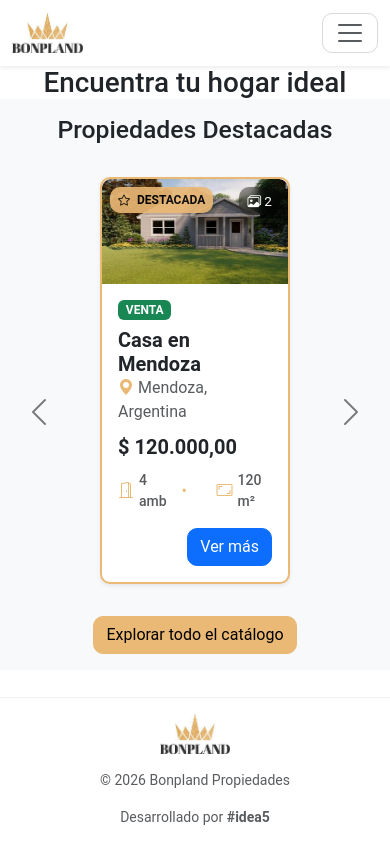
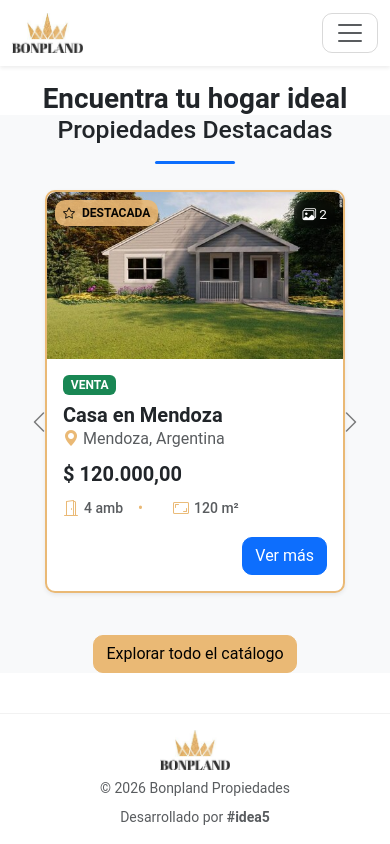
Before and after one commit to ali-zunega/project_bonpland, a React (Vite) app in the folder frontend/: page / in a window 390 px wide. Built offline with nearby package versions, Linux system fonts and the light colour scheme.

Commit message:
improve responsive layout for small devices

```diff
--- a/frontend/src/components/AboutMe/AboutMe.jsx
+++ b/frontend/src/components/AboutMe/AboutMe.jsx
@@ -3,23 +3,32 @@ import "bootstrap/dist/css/bootstrap.min.css";
 
 export function AboutMe() {
   return (
-    <section className="container my-5">
+    <section className="container my-3">
       <div className="row justify-content-center">
         <div className="col-lg-10">
-          <div className="card shadow-sm border-0 p-4">
+          <div className="card shadow-sm border-0 p-2">
             <h2 className="mb-3 text-center fw-bold">Quiénes Somos</h2>
             <p className="lead text-center">
-              En Inmobiliaria Bonpland conectamos personas con oportunidades únicas en el mercado inmobiliario de Latinoamérica.
+              En Inmobiliaria Bonpland conectamos personas con oportunidades
+              únicas en el mercado inmobiliario de Latinoamérica.
             </p>
             <hr />
             <p>
-              Nuestro objetivo es simplificar la búsqueda de propiedades, ofreciendo una plataforma clara, intuitiva y completa donde cada usuario pueda encontrar el inmueble que mejor se adapte a sus necesidades.
+              Nuestro objetivo es simplificar la búsqueda de propiedades,
+              ofreciendo una plataforma clara, intuitiva y completa donde cada
+              usuario pueda encontrar el inmueble que mejor se adapte a sus
+              necesidades.
             </p>
             <p>
-              Creemos que cada propiedad tiene una historia y cada cliente un proyecto. Por eso, brindamos información detallada, herramientas de búsqueda avanzadas y un acompañamiento cercano durante todo el proceso.
+              Creemos que cada propiedad tiene una historia y cada cliente un
+              proyecto. Por eso, brindamos información detallada, herramientas
+              de búsqueda avanzadas y un acompañamiento cercano durante todo el
+              proceso.
             </p>
             <p className="mb-0">
-              Nuestro compromiso es ofrecer transparencia, confianza y eficiencia, facilitando la toma de decisiones a través de una experiencia digital moderna.
+              Nuestro compromiso es ofrecer transparencia, confianza y
+              eficiencia, facilitando la toma de decisiones a través de una
+              experiencia digital moderna.
             </p>
           </div>
         </div>
--- a/frontend/src/components/FeaturedProperties/FeaturedPropertiesCarousel.css
+++ b/frontend/src/components/FeaturedProperties/FeaturedPropertiesCarousel.css
@@ -1,11 +1,36 @@
 #featuredCarousel {
-  padding: 0 80px; /* Creamos un "pasillo" para las flechas */
+  padding: 0 80px;
+  /* Creamos un "pasillo" para las flechas */
 }
 
 .carousel-control-prev {
-  left: 0; /* La flecha ahora vive en el pasillo izquierdo */
+  left: 0;
+  /* La flecha ahora vive en el pasillo izquierdo */
 }
 
 .carousel-control-next {
-  right: 0; /* La flecha ahora vive en el pasillo derecho */
+  right: 0;
+  /* La flecha ahora vive en el pasillo derecho */
 }
+
+@media (max-width: 460px) {
+  #featuredCarousel {
+    padding: 0 15px;
+  }
+
+  .carousel-inner {
+    padding: 0 10px;
+  }
+
+  .carousel-item {
+    padding: 10px 0;
+  }
+
+  span.carousel-control-prev-icon,
+  span.carousel-control-next-icon {
+    width: 1.5rem;
+    height: 1.5rem;
+  }
+
+
+}
--- a/frontend/src/components/Footer/Footer.jsx
+++ b/frontend/src/components/Footer/Footer.jsx
@@ -5,12 +5,10 @@ import logo from "../../assets/logo.jpeg";
 const Footer = () => {
   return (
     <footer className="footer-custom text-center py-3 mt-4">
-      <div className="container d-flex flex-column align-items-center gap-3">
-
+      <div className="container d-flex flex-column flex-md-row justify-content-between align-items-center gap-2">
         {/* Logo */}
-        <Link to="/" className="d-flex align-items-center gap-2 text-decoration-none">
+        <Link to="/" className="d-flex align-items-center text-decoration-none">
           <img src={logo} alt="Logo Bonpland" style={{ height: "40px" }} />
-          {/* <span className="fw-bold text-dark">Bonpland Propiedades</span> */}
         </Link>
 
         {/* Texto */}
@@ -21,7 +19,6 @@ const Footer = () => {
         <p className="mb-0 text-muted small">
           Desarrollado por <strong>#idea5</strong>
         </p>
-
       </div>
     </footer>
   );
--- a/frontend/src/components/PropertyCard/PropertyCard.css
+++ b/frontend/src/components/PropertyCard/PropertyCard.css
@@ -0,0 +1,6 @@
+@media (max-width: 360px) {
+    .property-card {
+        max-width: 280px;
+        margin: 0 auto;
+    }
+}
--- a/frontend/src/pages/Home/Home.jsx
+++ b/frontend/src/pages/Home/Home.jsx
@@ -1,27 +1,27 @@
-import React from 'react';
-import FeaturedPropertiesCarousel from '../../components/FeaturedProperties/FeaturedPropertiesCarousel';
+import React from "react";
+import FeaturedPropertiesCarousel from "../../components/FeaturedProperties/FeaturedPropertiesCarousel";
 
-import properties from '../../data/properties.json';
+import properties from "../../data/properties.json";
 
 const Home = () => {
   return (
-    <main>
-      <section className="hero">
-        <h1 className="text-center">Encuentra tu hogar ideal</h1>
+    <>
+      <section className="hero d-flex align-items-center justify-content-center mt-3">
+        <h1 className="text-center fw-bold">Encuentra tu hogar ideal</h1>
       </section>
 
-      <section className="py-3 bg-light">
-        <div className="container">
-          <h2 className="text-center mb-4">Propiedades Destacadas</h2>
+      <section className="bg-light">
+        <div className="container justify-content-center align-items-center d-flex flex-column">
+          <h2 className="text-center mb-3">Propiedades Destacadas</h2>
+          <div
+            className="bg-primary mb-2"
+            style={{ height: "3px", width: "80px", borderRadius: "2px" }}
+          ></div>
 
-          {/* Aquí insertas el componente */}
           <FeaturedPropertiesCarousel properties={properties} />
-
         </div>
       </section>
-
-      {/* Luego agregar boton de "Ver todas las propiedades" */}
-    </main>
+    </>
   );
 };
 
--- a/frontend/src/pages/Properties/Properties.jsx
+++ b/frontend/src/pages/Properties/Properties.jsx
@@ -7,8 +7,8 @@ import PropertyFilters from "../../components/PropertyFilters/PropertyFilters";
 const Properties = () => {
   const navigate = useNavigate();
   // Calculamos el precio máximo real de tus datos
-  const maxPriceInData = Math.max(...propertiesData.map(p => p.price), 0);
-  const minPriceInData = Math.min(...propertiesData.map(p => p.price), 0);
+  const maxPriceInData = Math.max(...propertiesData.map((p) => p.price), 0);
+  const minPriceInData = Math.min(...propertiesData.map((p) => p.price), 0);
 
   // Estado para las propiedades que se muestran en pantalla
   const [filteredProperties, setFilteredProperties] = useState(propertiesData);
@@ -16,41 +16,61 @@ const Properties = () => {
   const handleSearch = (filters) => {
     const results = propertiesData.filter((prop) => {
       // 1. Filtro por Ambientes (si es "4", buscamos 4 o más)
-      const matchesRooms = filters.rooms === "" ||
-        (filters.rooms === "4" ? prop.rooms >= 4 : prop.rooms === parseInt(filters.rooms));
+      const matchesRooms =
+        filters.rooms === "" ||
+        (filters.rooms === "4"
+          ? prop.rooms >= 4
+          : prop.rooms === parseInt(filters.rooms));
 
       // 2. Filtro por País (case insensitive)
-      const matchesCountry = filters.country === "" ||
+      const matchesCountry =
+        filters.country === "" ||
         prop.country.toLowerCase().includes(filters.country.toLowerCase());
 
       // 3. Filtro por Ciudad
-      const matchesCity = filters.city === "" ||
+      const matchesCity =
+        filters.city === "" ||
         prop.city.toLowerCase().includes(filters.city.toLowerCase());
 
       // 4. Filtro por Metros Cuadrados
-      const matchesMinSqM = filters.minSqM === "" || prop.sqM >= parseInt(filters.minSqM);
-      const matchesMaxSqM = filters.maxSqM === "" || prop.sqM <= parseInt(filters.maxSqM);
+      const matchesMinSqM =
+        filters.minSqM === "" || prop.sqM >= parseInt(filters.minSqM);
+      const matchesMaxSqM =
+        filters.maxSqM === "" || prop.sqM <= parseInt(filters.maxSqM);
 
       // 5. Filtro por Precio Máximo
       const matchesPrice = prop.price <= parseInt(filters.price);
 
       // 6. Filtro por Tipo (Alquiler/Compra)
-      const matchesType = filters.type === "" || prop.type.toLowerCase() === filters.type.toLowerCase();
+      const matchesType =
+        filters.type === "" ||
+        prop.type.toLowerCase() === filters.type.toLowerCase();
 
       // Solo si cumple todas las condiciones
-      return matchesRooms && matchesCountry && matchesCity && matchesMinSqM && matchesMaxSqM && matchesPrice && matchesType;
+      return (
+        matchesRooms &&
+        matchesCountry &&
+        matchesCity &&
+        matchesMinSqM &&
+        matchesMaxSqM &&
+        matchesPrice &&
+        matchesType
+      );
     });
 
     setFilteredProperties(results);
   };
 
   return (
-    <div className="container-fluid mt-4 px-4">
+    <div className="container-fluid mt-2 px-4">
       <div className="d-flex justify-content-between align-items-center mb-4">
         <div className="d-flex flex-column align-items-center w-100 py-2">
-          <h1 className="display-5 fw-bold mb-2">Propiedades Disponibles</h1>
+          <h2 className="fw-bold mb-2">Propiedades Disponibles</h2>
           <p className="text-muted">Encuentra tu próximo hogar con nosotros</p>
-          <div className="bg-primary mt-2" style={{ height: '3px', width: '60px', borderRadius: '2px' }}></div>
+          <div
+            className="bg-primary mt-2"
+            style={{ height: "3px", width: "80px", borderRadius: "2px" }}
+          ></div>
         </div>
 
         {/* Botón visible SOLO en móviles (d-lg-none) */}
@@ -68,7 +88,11 @@ const Properties = () => {
         {/* Sidebar de Filtros a la izquierda */}
         <aside className="col-12 col-lg-3">
           {/* En móvil es un colapsable, en PC está siempre visible (d-lg-block) */}
-          <div className="collapse d-lg-block sticky-lg-top" id="mobileFilters" style={{ top: '20px' }}>
+          <div
+            className="collapse d-lg-block sticky-lg-top"
+            id="mobileFilters"
+            style={{ top: "20px" }}
+          >
             <PropertyFilters
               key={maxPriceInData}
               onSearch={handleSearch}
@@ -79,7 +103,7 @@ const Properties = () => {
         </aside>
 
         {/* grid propiedades a la derecha */}
-        <main className="col-12 col-lg-9">
+        <div className="col-12 col-lg-9">
           <div className="row g-4">
             {filteredProperties.length > 0 ? (
               filteredProperties.map((property) => (
@@ -92,13 +116,18 @@ const Properties = () => {
               ))
             ) : (
               <div className="text-center py-5 w-100">
-                <i className="bi bi-search" style={{ fontSize: '3rem', color: '#ccc' }}></i>
-                <h3 className="mt-3 text-muted">No encontramos lo que buscas</h3>
+                <i
+                  className="bi bi-search"
+                  style={{ fontSize: "3rem", color: "#abaaaa" }}
+                ></i>
+                <h3 className="mt-3 text-muted">
+                  No encontramos lo que buscas
+                </h3>
                 <p>Prueba ajustando los filtros o limpiando la búsqueda.</p>
               </div>
             )}
           </div>
-        </main>
+        </div>
       </div>
     </div>
   );
```
Also changed, not shown: frontend/src/components/FeaturedProperties/FeaturedPropertiesCarousel.jsx (+35 -16 lines).
